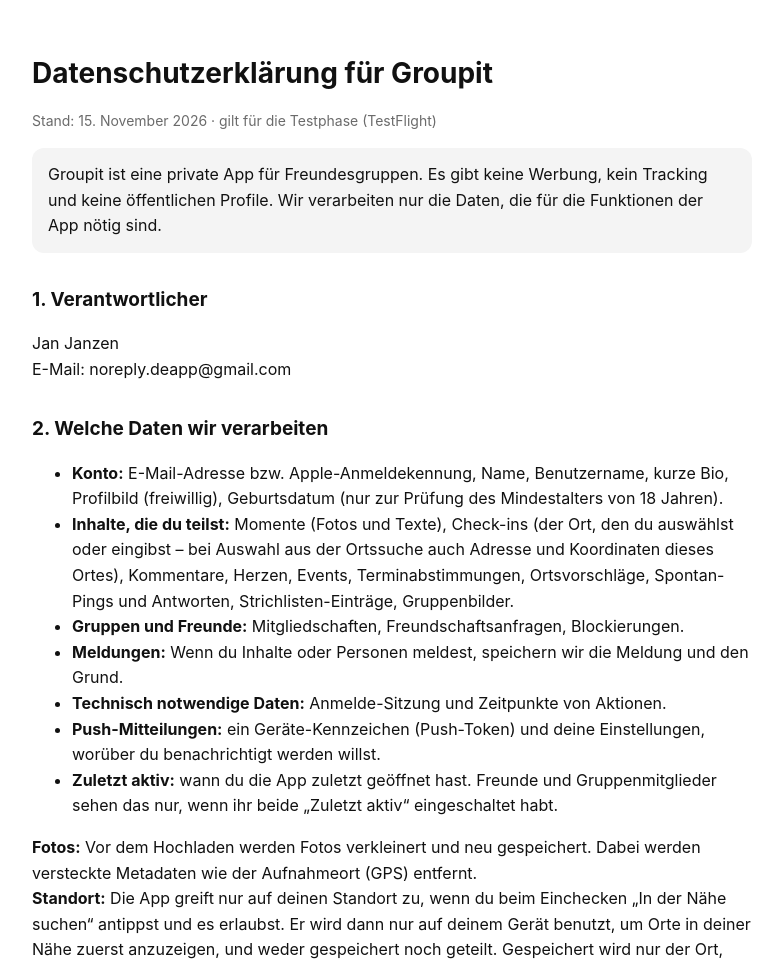
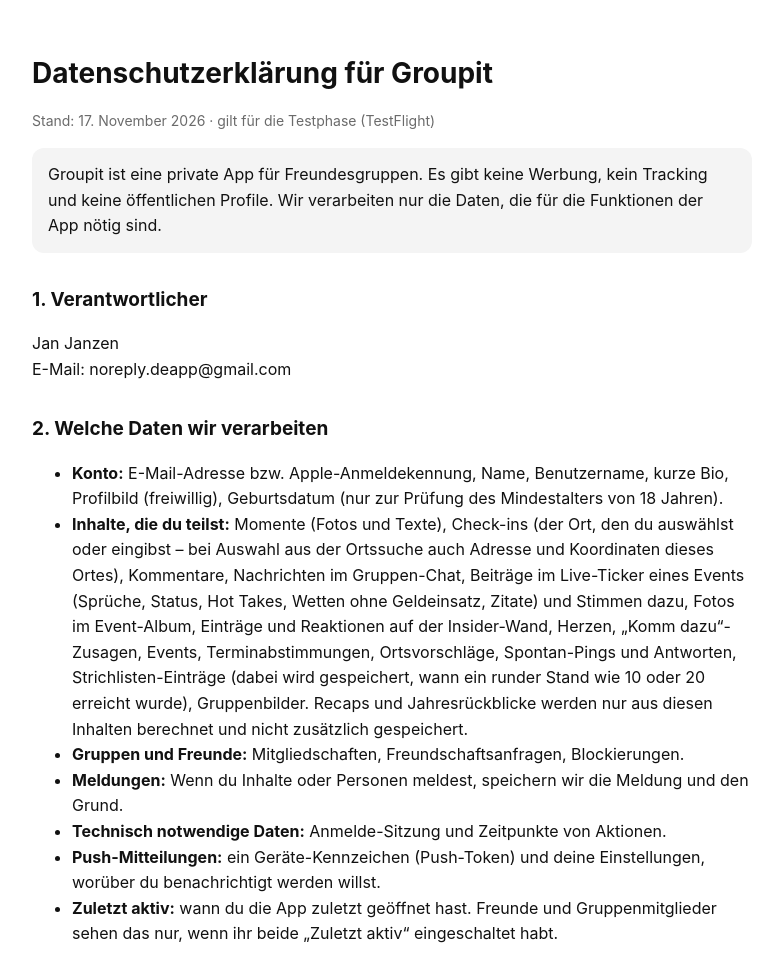
Before and after one commit to janj-1/groupit-datenschutz, a plain HTML site: page index.html in a window 1280 px wide. Shown: the top 959 px of the page, without its empty margins (248-1027 px from the left). Drawn offline with Linux system fonts and the light colour scheme.

Commit message:
Datenschutzerklärung: Gruppen-Chat, Komm dazu, Live-Ticker, Event-Album, Insider-Wand, Recap

```diff
--- a/index.html
+++ b/index.html
@@ -15,7 +15,7 @@
 </head>
 <body>
 <h1>Datenschutzerklärung für Groupit</h1>
-<p class="meta">Stand: 15. November 2026 · gilt für die Testphase (TestFlight)</p>
+<p class="meta">Stand: 17. November 2026 · gilt für die Testphase (TestFlight)</p>
 
 <p class="box">Groupit ist eine private App für Freundesgruppen. Es gibt keine Werbung, kein Tracking und keine öffentlichen Profile. Wir verarbeiten nur die Daten, die für die Funktionen der App nötig sind.</p>
 
@@ -26,7 +26,7 @@ E-Mail: noreply.deapp@gmail.com</p>
 <h2>2. Welche Daten wir verarbeiten</h2>
 <ul>
   <li><b>Konto:</b> E-Mail-Adresse bzw. Apple-Anmeldekennung, Name, Benutzername, kurze Bio, Profilbild (freiwillig), Geburtsdatum (nur zur Prüfung des Mindestalters von 18 Jahren).</li>
-  <li><b>Inhalte, die du teilst:</b> Momente (Fotos und Texte), Check-ins (der Ort, den du auswählst oder eingibst – bei Auswahl aus der Ortssuche auch Adresse und Koordinaten dieses Ortes), Kommentare, Herzen, Events, Terminabstimmungen, Ortsvorschläge, Spontan-Pings und Antworten, Strichlisten-Einträge, Gruppenbilder.</li>
+  <li><b>Inhalte, die du teilst:</b> Momente (Fotos und Texte), Check-ins (der Ort, den du auswählst oder eingibst – bei Auswahl aus der Ortssuche auch Adresse und Koordinaten dieses Ortes), Kommentare, Nachrichten im Gruppen-Chat, Beiträge im Live-Ticker eines Events (Sprüche, Status, Hot Takes, Wetten ohne Geldeinsatz, Zitate) und Stimmen dazu, Fotos im Event-Album, Einträge und Reaktionen auf der Insider-Wand, Herzen, „Komm dazu“-Zusagen, Events, Terminabstimmungen, Ortsvorschläge, Spontan-Pings und Antworten, Strichlisten-Einträge (dabei wird gespeichert, wann ein runder Stand wie 10 oder 20 erreicht wurde), Gruppenbilder. Recaps und Jahresrückblicke werden nur aus diesen Inhalten berechnet und nicht zusätzlich gespeichert.</li>
   <li><b>Gruppen und Freunde:</b> Mitgliedschaften, Freundschaftsanfragen, Blockierungen.</li>
   <li><b>Meldungen:</b> Wenn du Inhalte oder Personen meldest, speichern wir die Meldung und den Grund.</li>
   <li><b>Technisch notwendige Daten:</b> Anmelde-Sitzung und Zeitpunkte von Aktionen.</li>
@@ -52,7 +52,7 @@ E-Mail: noreply.deapp@gmail.com</p>
 <p>Mit den Dienstleistern bestehen bzw. werden Verträge zur Auftragsverarbeitung geschlossen. Eine Weitergabe an Dritte zu Werbezwecken findet nicht statt.</p>
 
 <h2>6. Speicherdauer</h2>
-<p>Wir speichern deine Daten, solange dein Konto besteht. Check-ins werden nach Ablauf der gewählten Dauer nicht mehr angezeigt. Wenn du dein Konto löschst (Profil → Menü → Konto löschen), werden dein Konto und alle zugehörigen Inhalte inklusive aller Fotos gelöscht.</p>
+<p>Wir speichern deine Daten, solange dein Konto besteht. Check-ins werden nach Ablauf der gewählten Dauer nicht mehr im Feed angezeigt; im Recap des jeweiligen Abends bleiben sie für die Mitglieder dieser Gruppe sichtbar. Beiträge im Live-Ticker, auf der Insider-Wand und im Chat kannst du jederzeit selbst löschen. Wenn du dein Konto löschst (Profil → Menü → Konto löschen), werden dein Konto und alle zugehörigen Inhalte inklusive aller Fotos gelöscht.</p>
 
 <h2>7. Deine Rechte</h2>
 <p>Du hast das Recht auf Auskunft, Berichtigung, Löschung, Einschränkung der Verarbeitung, Datenübertragbarkeit und Widerspruch. Eine Kopie deiner Daten kannst du in der App unter Profil → Menü → „Meine Daten exportieren“ abrufen, dein Konto unter Profil → Menü → „Konto löschen“ löschen. Außerdem kannst du dich bei einer Datenschutz-Aufsichtsbehörde beschweren.</p>
```
